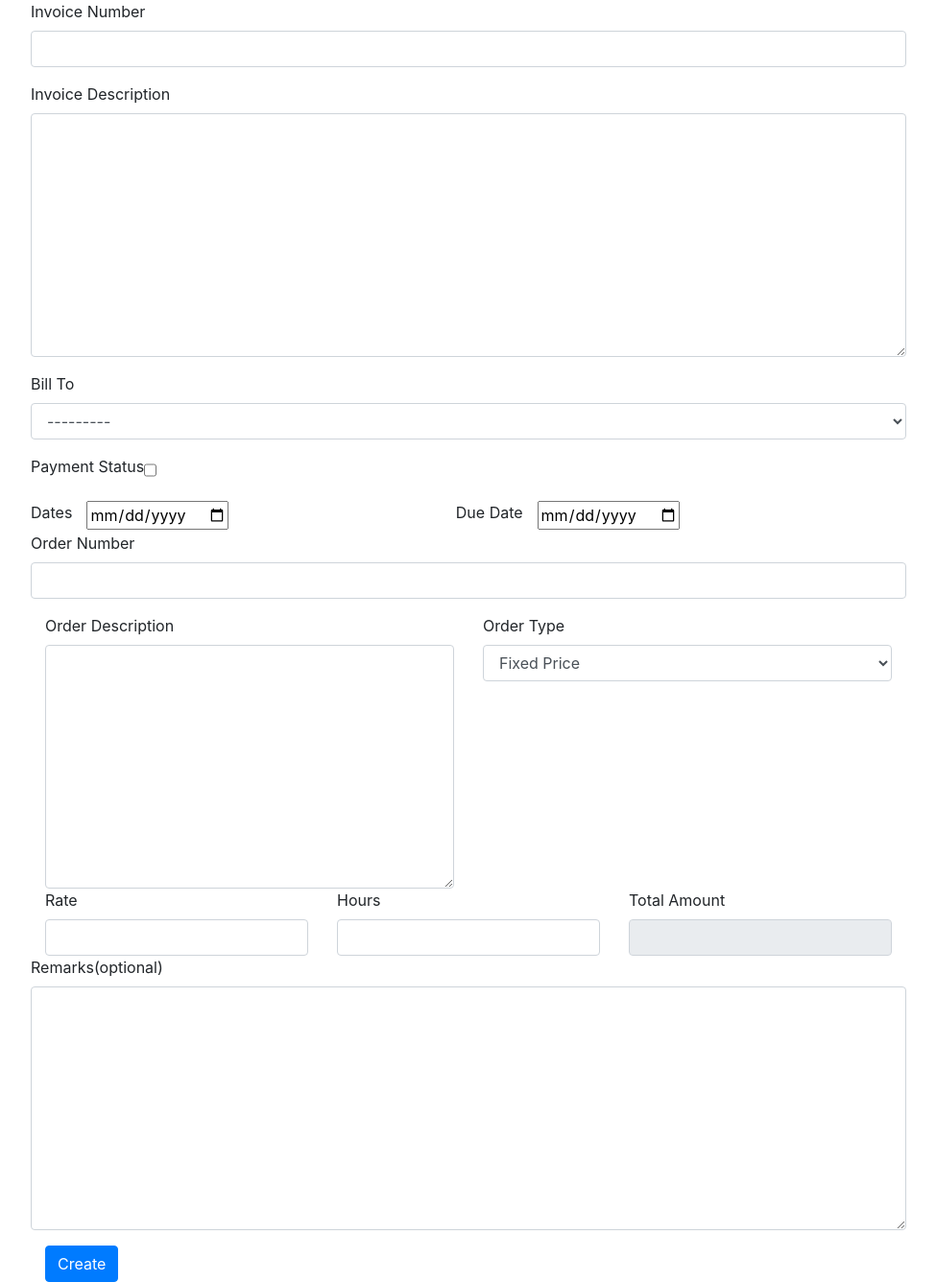
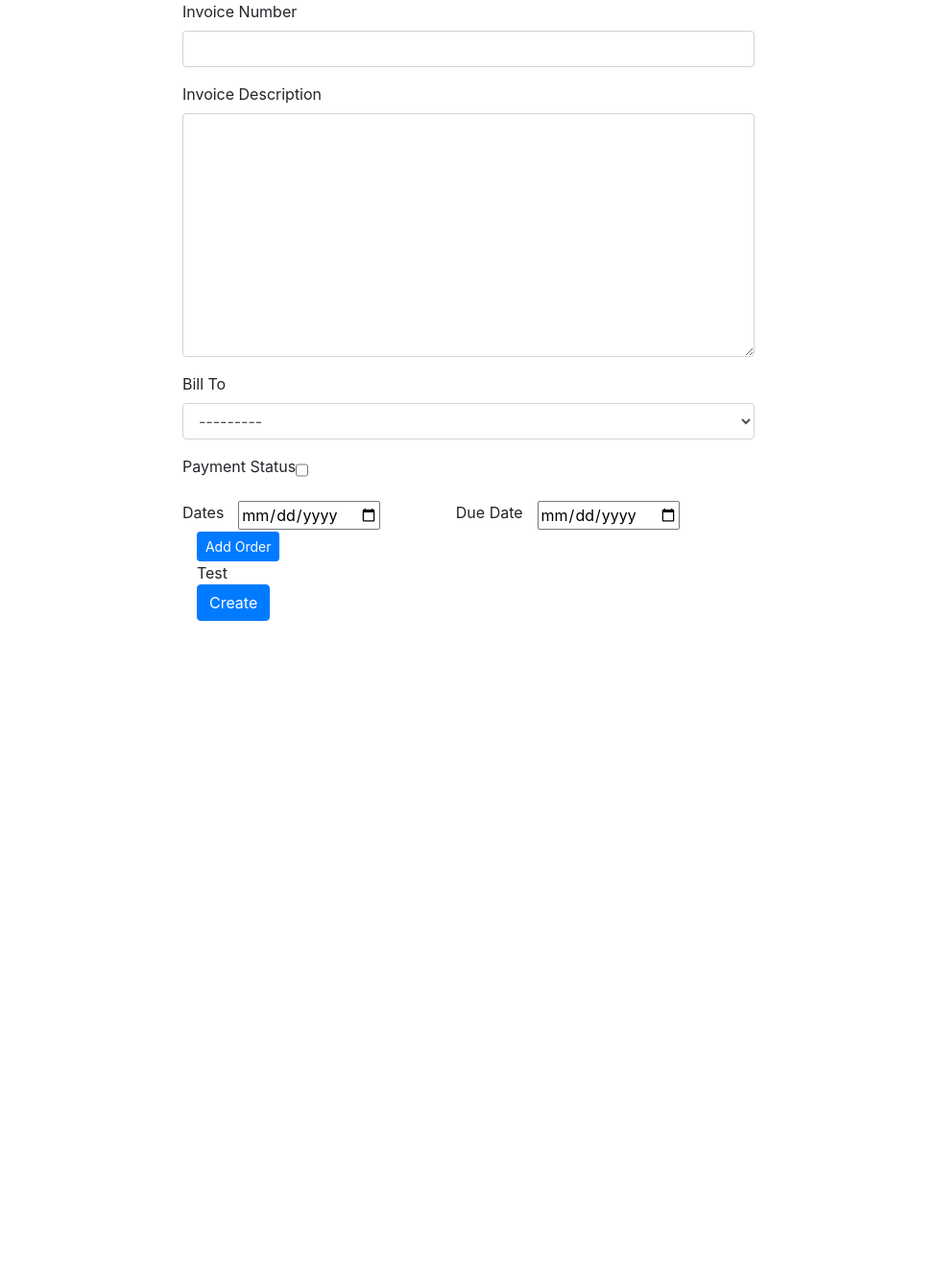
Before and after one commit to cnulla/InvoiceApp, a Django app: page /create-invoice/ in a window 1280 px wide. Shown: the whole page at 96% size, without its empty margins (152-1127 px from the left). After the commit the page ends 647 px from the top, so only its background shows below. Run offline with Django 3.2, Linux system fonts and the light colour scheme; tables that the repository leaves empty hold one stand-in row (values such as "Sample post"); some libraries are stand-ins or nearby versions.

Commit message:
comment out, add order button

```diff
--- a/invoiceapp/templates/invoiceapp/create_invoice.html
+++ b/invoiceapp/templates/invoiceapp/create_invoice.html
@@ -8,27 +8,28 @@
     {{inv_form.non_field_errors}}
     {{itm_form.non_field_errors}}
     {% endif %}
-    <form method="POST" action="create-invoice" novalidate="">
+    <form method="POST" action="{% url 'create-invoice'%}" novalidate="">
+        <!-- Invoice Form -->
         <div class="form-group row">
             {% csrf_token %}
-            <label for="{{form.invoice_number.id_for_label}}"> Invoice Number </label>
+            <label for="{{inv_form.invoice_number.id_for_label}}"> Invoice Number </label>
             {{inv_form.invoice_number}}
-            <div class="red">{{inv_form.invoice_number.errors}}</div>
+            <div class="red">{{inv_form.invoice_number.errors}}</div><!-- Invoice Number -->
         </div>
         <div class="form-group row">
             <label for="{{inv_form.invoice_description.id_for_label}}"> Invoice Description </label>
             {{inv_form.invoice_description}}
-            <div class="red">{{inv_form.invoice_description.errors}}</div>
+            <div class="red">{{inv_form.invoice_description.errors}}</div><!-- Invoice Description -->
         </div>
         <div class="form-group row">
             <label for="{{inv_form.client.id_for_label}}"> Bill To </label>
             {{inv_form.company}}
-            <div class="red">{{inv_form.company.errors}}</div>
+            <div class="red">{{inv_form.company.errors}}</div><!-- Invoice Company -->
         </div>
         <div class="form-group row">
             <label> Payment Status </label>
             {{inv_form.payment_status}}
-            <div class="red">{{inv_form.payment_status.errors}}</div>
+            <div class="red">{{inv_form.payment_status.errors}}</div><!-- Payment Status -->
         </div>
         <div class="row">
             <label> Dates </label>
@@ -40,9 +41,12 @@
             <div class="col">
                 {{inv_form.due_date}}
                 <div class="red">{{inv_form.due_date.errors}}</div>
-            </div>
+            </div><!-- Invoice Dates -->
         </div>
-        <div class="form-group row">
+        <button type="button" class="btn btn-primary btn-sm" id="add-order" data-url="{% url 'item-form' %}">Add Order</button>
+        <!-- Item Form -->
+        <div id="mydiv"> Test</div>
+      <!--   <div class="form-group row">
             <label> Order Number </label>
             {{itm_form.order_number}}
             <div class="red">{{itm_form.order_number.errors}}</div>
@@ -57,7 +61,19 @@
                 <label>Order Type</label>
                 {{itm_form.item_type}}
                 <div class="red">{{itm_form.item_type.errors}}</div>
+            </div>Order Description and Item Type
+        </div>
+        <div class="row">
+            <label> Duration </label>
+            <div class ='col'>
+                {{itm_form.order_date}}
+                <div class="red">{{itm_form.order_date.errors}}</div>
             </div>
+            <label> Due Date </label>
+            <div class="col">
+                {{itm_form.end_date}}
+                <div class="red">{{itm_form.end_date.errors}}</div>
+            </div>Duration
         </div>
         <div class="row">
             <div class ='col-4'>
@@ -74,15 +90,16 @@
                 <label>Total Amount</label>
                 {{itm_form.total_amount}}
                 <div class="red">{{itm_form.total_amount.errors}}</div>
-            </div>
+            </div>Rate, Hours and Total Amount
         </div>
         <div class="form-group row">
             <label> Remarks(optional) </label>
             {{itm_form.remarks}}
-            <div class="red">{{itm_form.remarks.errors}}</div>
-        </div>
+            <div class="red">{{itm_form.remarks.errors}}</div>Remarks
+        </div> -->
 
         <button type="submit" class="btn btn-primary">Create</button>
     </form>
 </div>
+
 {% endblock %}
```
